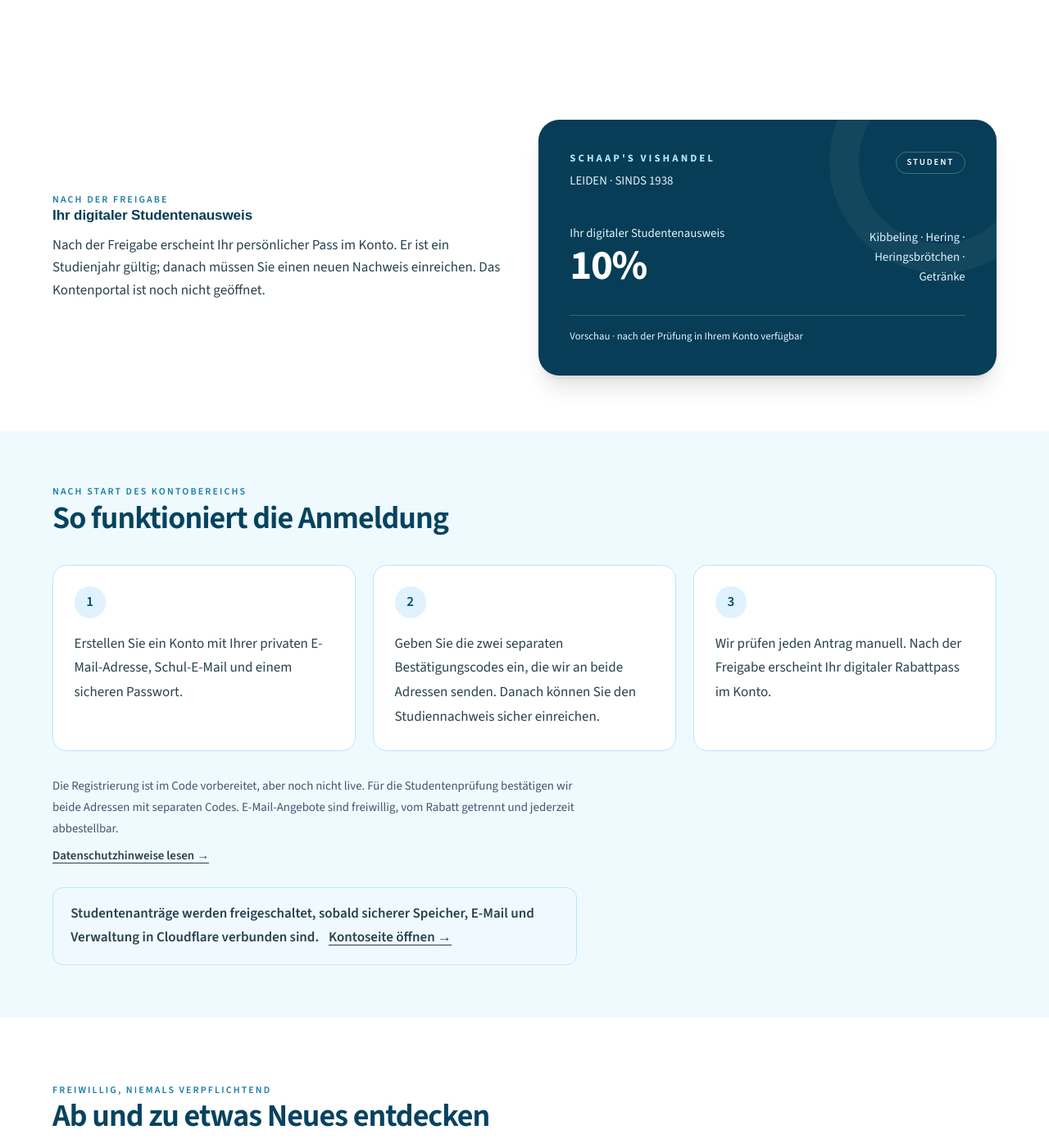
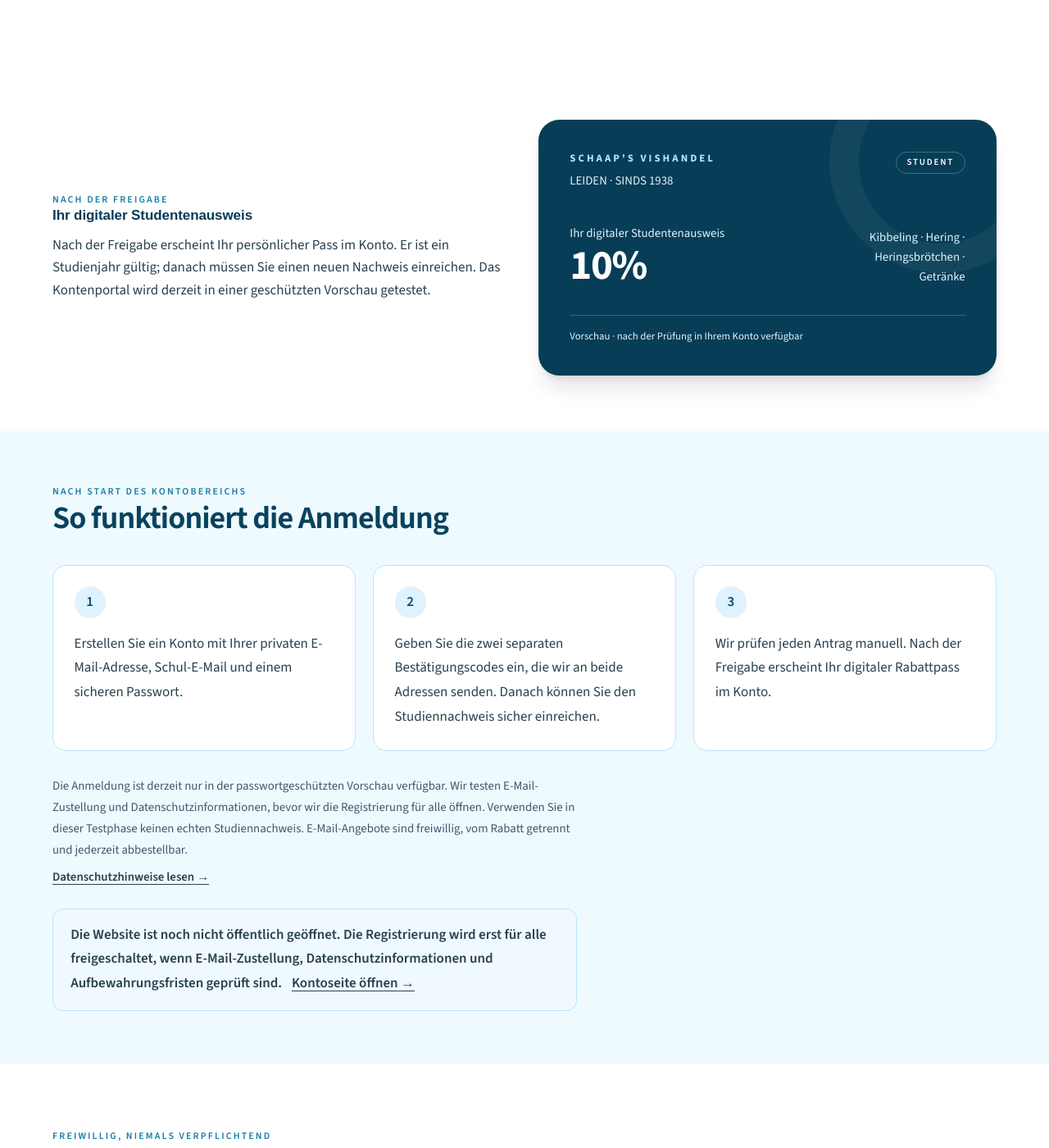
Before and after one commit to Voidd2/schaapsvis, a Next.js app: page /de/studentenkorting in a window 1280 px wide. Shown: the part 1286-2686 px from the top of the page at 82% size. Built offline with nearby package versions, Linux system fonts and the light colour scheme; no server answers; a web font is replaced by a local one.

Commit message:
Update page.tsx for gated account preview

```diff
--- a/src/app/[locale]/studentenkorting/page.tsx
+++ b/src/app/[locale]/studentenkorting/page.tsx
@@ -19,17 +19,17 @@ const copy = {
       "Voor Nederlandse en internationale studenten die in Leiden een MBO-, HBO- of WO-opleiding volgen; middelbare scholieren vallen buiten de actie. De korting geldt alleen voor kibbeling, haring, broodjes haring en drinken en kan niet worden gecombineerd met nieuwsbriefkortingen of andere acties.",
     card: "Je digitale studentenpas",
     cardText:
-      "Na goedkeuring verschijnt je persoonlijke pas in je account. De pas is één studiejaar geldig; daarna lever je opnieuw bewijs aan. Het accountportaal is nog niet geopend.",
+      "Na goedkeuring verschijnt je persoonlijke pas in je account. De pas is één studiejaar geldig; daarna lever je opnieuw bewijs aan. Het accountportaal wordt nu in een besloten preview getest.",
     cardExample: "Voorbeeld · na beoordeling beschikbaar in je account",
     steps: "Zo werkt aanmelden",
     step1: "Maak een account met je persoonlijke e-mailadres, je schoolmail en een sterk wachtwoord.",
     step2: "Vul de twee aparte verificatiecodes in die we naar beide adressen sturen. Pas daarna kun je je inschrijvingsbewijs veilig indienen.",
     step3: "We beoordelen je aanvraag handmatig. Na goedkeuring verschijnt je digitale kortingspas in je account.",
-    privacy: "De registratie is technisch voorbereid, maar nog niet live. Voor studentverificatie controleren we beide adressen met een aparte code. Aanbiedingen per e-mail zijn vrijwillig, staan los van de korting en kun je altijd afmelden.",
+    privacy: "Aanmelden is op dit moment alleen beschikbaar in de met wachtwoord afgeschermde preview. We testen de e-mailbezorging en privacy-informatie voordat registratie voor iedereen opengaat. Gebruik in deze testfase geen echt inschrijvingsbewijs. Aanbiedingen per e-mail zijn vrijwillig, staan los van de korting en kun je altijd afmelden.",
     weekly: "Regelmatig iets nieuws proeven",
     weeklyText:
       "Meld je apart en vrijwillig aan voor nieuws en aanbiedingen speciaal voor Schaap’s-klanten. Soms delen we ook een groepsaanbieding voor studentenverenigingen. We sturen alleen een bericht wanneer er iets leuks te delen is. Deze aanbiedingen zijn niet te combineren met de studentenkorting of andere acties.",
-    status: "Aanmelden voor korting opent zodra de veilige opslag, e-mail en beheeromgeving in Cloudflare zijn gekoppeld.",
+    status: "De website is nog niet publiek geopend. Registratie gaat pas open voor iedereen nadat e-mailbezorging, privacy-informatie en bewaartermijnen zijn gecontroleerd.",
     account: "Bekijk accountpagina",
     home: "Bekijk ons assortiment",
     alt: "Versgebakken kibbeling met citroen en saus",
@@ -50,18 +50,18 @@ const copy = {
       "For Dutch and international students enrolled in an MBO, HBO or university programme in Leiden; secondary-school pupils are not eligible. The discount applies only to kibbeling, herring, herring sandwiches and drinks. It cannot be combined with newsletter discounts or other offers.",
     card: "Your digital student pass",
     cardText:
-      "Once approved, your personal pass will appear in your account. It is valid for one academic year; you will need to provide new proof afterwards. The account portal is not open yet.",
+      "Once approved, your personal pass will appear in your account. It is valid for one academic year; you will need to provide new proof afterwards. The account portal is currently being tested in a restricted preview.",
     cardExample: "Preview · available in your account after approval",
     steps: "How to apply",
     step1: "Create an account with your personal email, school email and a strong password.",
     step2: "Enter the two separate verification codes sent to both addresses. You can then securely submit proof of enrolment.",
     step3: "We review each application manually. Once approved, your digital discount pass appears in your account.",
     privacy:
-      "Registration is prepared in the codebase but is not live yet. Student verification checks both addresses with a separate code. Email offers are optional, separate from the discount, and can be cancelled at any time.",
+      "Registration is currently available only in the password-protected preview. We are testing email delivery and privacy information before opening registration to everyone. Do not use real enrolment documents during this test phase. Email offers are optional, separate from the discount, and can be cancelled at any time.",
     weekly: "Discover something new from time to time",
     weeklyText:
       "Sign up separately and voluntarily for news and offers especially for Schaap’s customers. From time to time, we may also share a group offer for student associations. We will email only when there is something worth sharing. These offers cannot be combined with the student discount or other promotions.",
-    status: "Student applications open when secure storage, email and admin review are connected in Cloudflare.",
+    status: "The website is not publicly open yet. Registration will open to everyone after email delivery, privacy information and retention periods have been checked.",
     account: "Open your account",
     home: "Explore our range",
     alt: "Freshly fried kibbeling with lemon and sauce",
@@ -82,18 +82,18 @@ const copy = {
       "Für niederländische und internationale Studierende in einem MBO-, HBO- oder Hochschulstudium in Leiden; Schülerinnen und Schüler weiterführender Schulen sind ausgeschlossen. Der Rabatt gilt nur für Kibbeling, Hering, Heringsbrötchen und Getränke und ist nicht mit Newsletter-Rabatten oder anderen Aktionen kombinierbar.",
     card: "Ihr digitaler Studentenausweis",
     cardText:
-      "Nach der Freigabe erscheint Ihr persönlicher Pass im Konto. Er ist ein Studienjahr gültig; danach müssen Sie einen neuen Nachweis einreichen. Das Kontenportal ist noch nicht geöffnet.",
+      "Nach der Freigabe erscheint Ihr persönlicher Pass im Konto. Er ist ein Studienjahr gültig; danach müssen Sie einen neuen Nachweis einreichen. Das Kontenportal wird derzeit in einer geschützten Vorschau getestet.",
     cardExample: "Vorschau · nach der Prüfung in Ihrem Konto verfügbar",
     steps: "So funktioniert die Anmeldung",
     step1: "Erstellen Sie ein Konto mit Ihrer privaten E-Mail-Adresse, Schul-E-Mail und einem sicheren Passwort.",
     step2: "Geben Sie die zwei separaten Bestätigungscodes ein, die wir an beide Adressen senden. Danach können Sie den Studiennachweis sicher einreichen.",
     step3: "Wir prüfen jeden Antrag manuell. Nach der Freigabe erscheint Ihr digitaler Rabattpass im Konto.",
     privacy:
-      "Die Registrierung ist im Code vorbereitet, aber noch nicht live. Für die Studentenprüfung bestätigen wir beide Adressen mit separaten Codes. E-Mail-Angebote sind freiwillig, vom Rabatt getrennt und jederzeit abbestellbar.",
+      "Die Anmeldung ist derzeit nur in der passwortgeschützten Vorschau verfügbar. Wir testen E-Mail-Zustellung und Datenschutzinformationen, bevor wir die Registrierung für alle öffnen. Verwenden Sie in dieser Testphase keinen echten Studiennachweis. E-Mail-Angebote sind freiwillig, vom Rabatt getrennt und jederzeit abbestellbar.",
     weekly: "Ab und zu etwas Neues entdecken",
     weeklyText:
       "Melden Sie sich separat und freiwillig für Neuigkeiten und Angebote speziell für Schaap’s-Kunden an. Gelegentlich teilen wir auch ein Gruppenangebot für Studierendenvereine. Wir schreiben nur, wenn es etwas Schönes zu teilen gibt. Diese Angebote sind nicht mit dem Studentenrabatt oder anderen Aktionen kombinierbar.",
-    status: "Studentenanträge werden freigeschaltet, sobald sicherer Speicher, E-Mail und Verwaltung in Cloudflare verbunden sind.",
+    status: "Die Website ist noch nicht öffentlich geöffnet. Die Registrierung wird erst für alle freigeschaltet, wenn E-Mail-Zustellung, Datenschutzinformationen und Aufbewahrungsfristen geprüft sind.",
     account: "Kontoseite öffnen",
     home: "Sortiment entdecken",
     alt: "Frisch frittierte Kibbeling mit Zitrone und Sauce",
```
